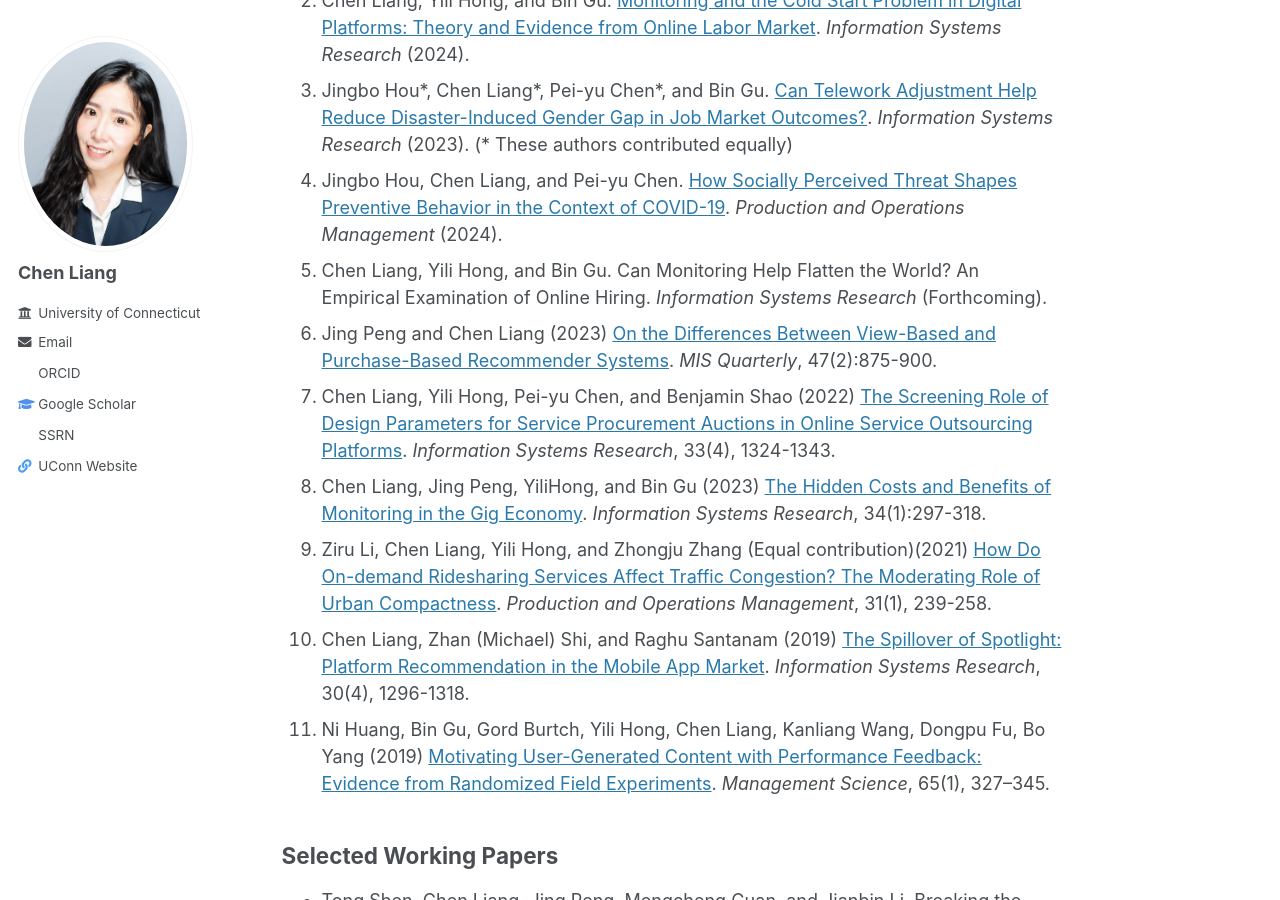
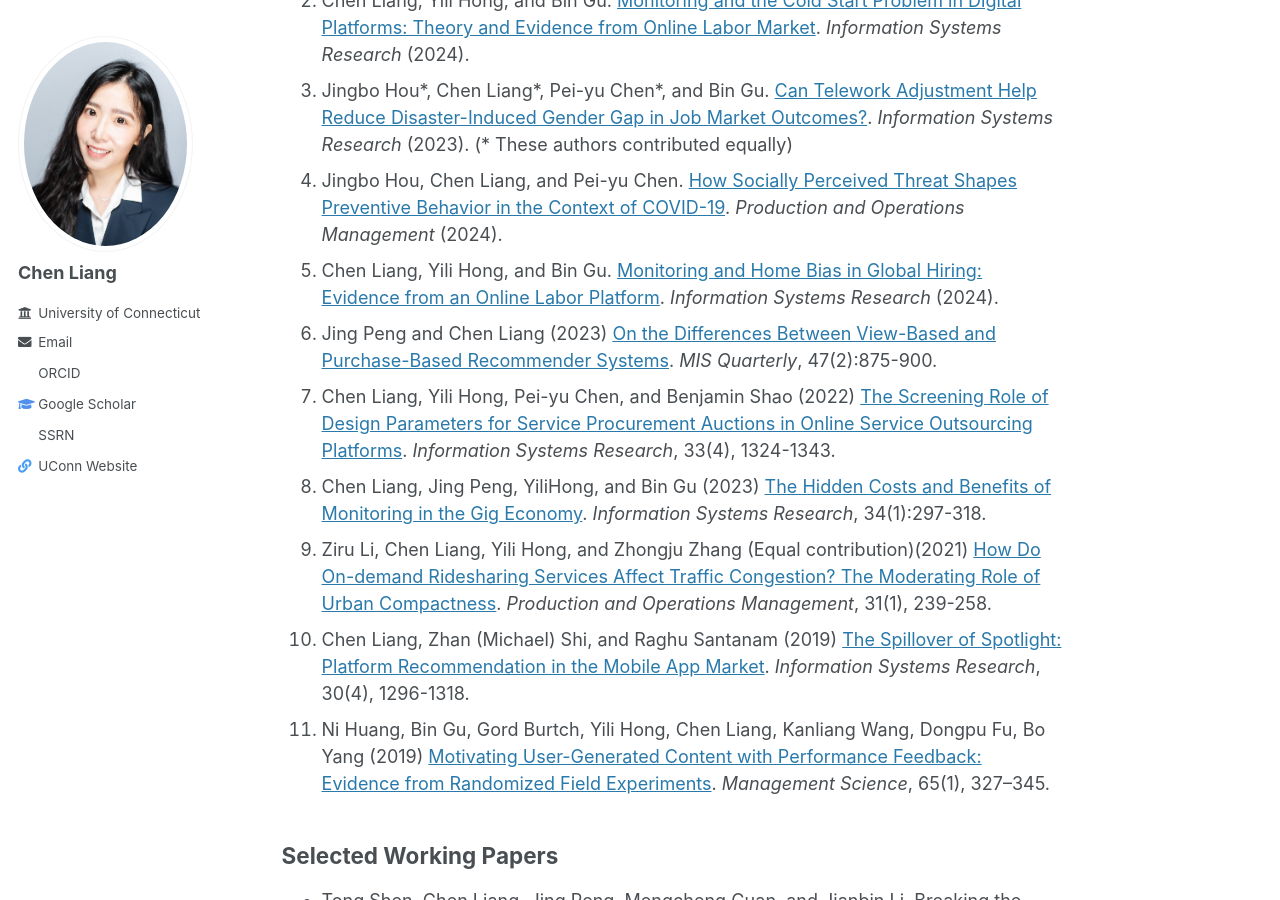
Before and after one commit to chen0liang/chen0liang.github.io, a Jekyll site: the page built from _pages/research.md, in a window 1280 px wide and 900 px high, scrolled down 312 px. Built offline with Jekyll 4.4.1, drawn with Linux system fonts in a browser that asks for light colours; a style sheet for code colours, icons or effects is not loaded.

Commit message:
Update research.md

```diff
--- a/_pages/research.md
+++ b/_pages/research.md
@@ -12,7 +12,7 @@ author_profile: true
 2.  Chen Liang, Yili Hong, and Bin Gu. [Monitoring and the Cold Start Problem in Digital Platforms: Theory and Evidence from Online Labor Market](https://doi.org/10.1287/isre.2021.0146). *Information Systems Research* (2024).
 3.  Jingbo Hou\*, Chen Liang\*, Pei-yu Chen\*, and Bin Gu. [Can Telework Adjustment Help Reduce Disaster-Induced Gender Gap in Job Market Outcomes?](https://pubsonline.informs.org/doi/10.1287/isre.2023.0241). *Information Systems Research* (2023). (* These authors contributed equally)
 4.  Jingbo Hou, Chen Liang, and Pei-yu Chen. [How Socially Perceived Threat Shapes Preventive Behavior in the Context of COVID-19](https://journals.sagepub.com/doi/10.1177/10591478241231864?icid=int.sj-abstract.citing-articles.2). *Production and Operations Management* (2024).
-5.  Chen Liang, Yili Hong, and Bin Gu. Can Monitoring Help Flatten the World? An Empirical Examination of Online Hiring. *Information Systems Research* (Forthcoming).
+5.  Chen Liang, Yili Hong, and Bin Gu. [Monitoring and Home Bias in Global Hiring: Evidence from an Online Labor Platform](https://doi.org/10.1287/isre.2021.0526). *Information Systems Research* (2024).
 6.  Jing Peng and Chen Liang (2023) [On the Differences Between View-Based and Purchase-Based Recommender Systems](https://misq.umn.edu/on-the-differences-between-view-based-and-purchase-based-recommender-systems.html). *MIS Quarterly*, 47(2):875-900.
 7.  Chen Liang, Yili Hong, Pei-yu Chen, and Benjamin Shao (2022) [The Screening Role of Design Parameters for Service Procurement Auctions in Online Service Outsourcing Platforms](https://pubsonline.informs.org/doi/abs/10.1287/isre.2022.1168). *Information Systems Research*, 33(4), 1324-1343.
 8.  Chen Liang, Jing Peng, YiliHong, and Bin Gu (2023) [The Hidden Costs and Benefits of Monitoring in the Gig Economy](https://pubsonline.informs.org/doi/10.1287/isre.2022.1130). *Information Systems Research*, 34(1):297-318.
```
